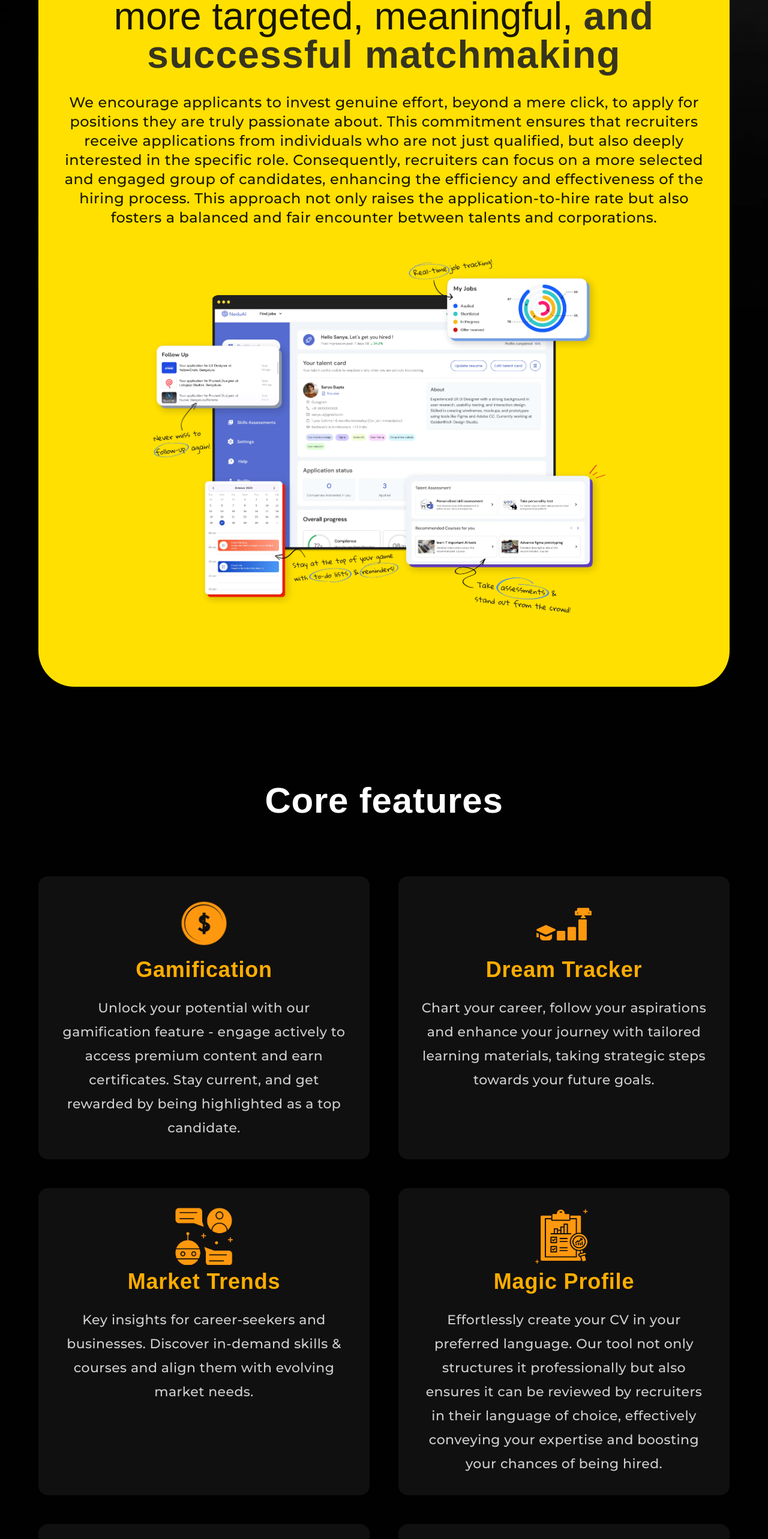
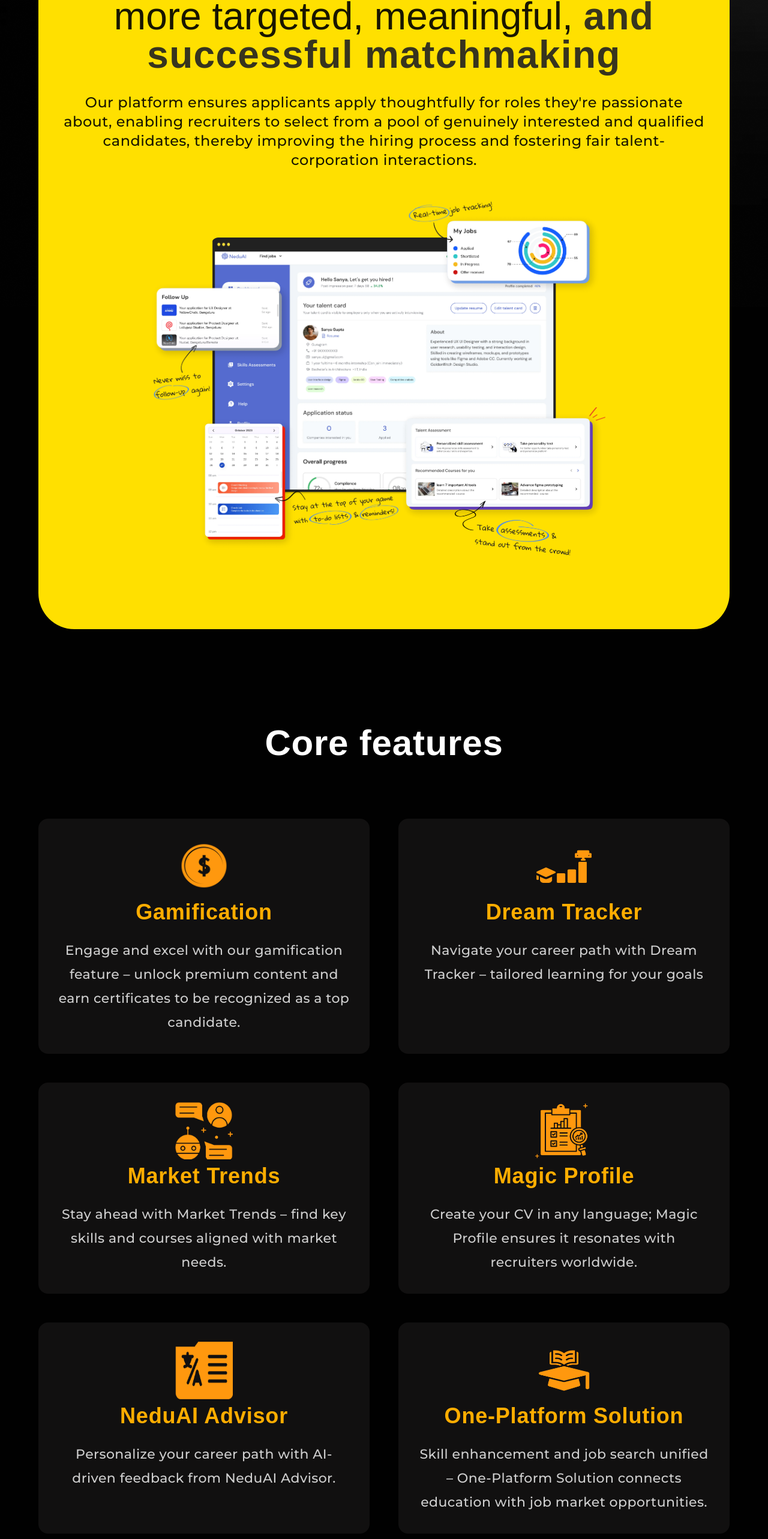
Before and after one commit to Asraful-code235/nedu-ai, a Next.js app: page / in a window 1280 px wide. Shown: the part 3662-6228 px from the top of the page at 60% size. Built offline with nearby package versions, Linux system fonts and the light colour scheme; a web font is replaced by a local one.

Commit message:
Desing fixes

```diff
--- a/app/page.js
+++ b/app/page.js
@@ -29,10 +29,10 @@
       <WhoWeServe />
       <ForEducation />
       <ForIndividuals />
+      <Timeline />
       <section className="relative ">
         <OurStory />
       </section>
-      <Timeline />
     </section>
   );
 }
--- a/components/start/Founders.jsx
+++ b/components/start/Founders.jsx
@@ -1,15 +1,27 @@
+"use client";
+import { motion } from "framer-motion";
 import Image from "next/image";
-export default function Founders({ founder }) {
+export default function Founders({ founder, key }) {
   return (
-    <div className="flex bg-[#fafafa] z-20 w-full max-w-[191px] h-full p-0 shadow-md  flex-col items-center  gap-2">
+    <motion.div
+      initial={{
+        opacity: 0,
+      }}
+      whileInView={{
+        opacity: 1,
+      }}
+      viewport={{ once: true }}
+      transition={{ duration: 0.3, delay: 0.3 * key }}
+      className="flex bg-[#fafafa] z-20 w-full max-w-[191px] h-full p-0 shadow-md  flex-col items-center  gap-2"
+    >
       <div className=" bg-[#edeae8] w-full min-h-[172px] relative overflow-hidden flex items-end justify-end">
-        <div className="w-[172px] relative">
+        <div className="w-[172px] relative overflow-hidden">
           <Image
             src={founder.img}
             width={400}
             height={400}
             alt={founder.name}
-            className="w-full h-full  "
+            className="w-full h-full hover:scale-[1.05] transition-all duration-300"
           />
         </div>
       </div>
@@ -25,23 +37,31 @@
             {founder.division}
           </p>
         </div>
-        <div className="flex items-center gap-3 justify-center mt-1 sm:-mt-2 lg:mt-0 2xl:-mt-2">
+        <motion.div className="flex items-center gap-3 justify-center mt-1 sm:mt-2 lg:mt-0 xl:mt-0">
           <a href={`${founder.linkedIn}`} target="_blank">
-            <img
+            <motion.img
+              whileHover={{
+                scale: [1, 1.1],
+              }}
+              transition={{ duration: 0.3, ease: "easeOut" }}
               src="/icons/LinkedIn.svg"
               alt="mail"
-              className="w-[26px] h-[26px]"
+              className="w-[26px] h-[26px] hover:shadow-sm"
             />
           </a>
           <a href={`mailto:${founder.mail}`} target="_blank">
-            <img
+            <motion.img
+              whileHover={{
+                scale: [1, 1.1],
+              }}
+              transition={{ duration: 0.3, ease: "easeOut" }}
               src="/icons/mailsmall.svg"
               alt="mail"
-              className="w-[26px] h-[26px]"
+              className="w-[26px] h-[26px] hover:shadow-sm"
             />
           </a>
-        </div>
+        </motion.div>
       </div>
-    </div>
+    </motion.div>
   );
 }
--- a/components/start/GridItems.jsx
+++ b/components/start/GridItems.jsx
@@ -7,32 +7,32 @@
   {
     img: "/images/Gamification.png",
     title: "Gamification",
-    desc: "Unlock your potential with our gamification feature - engage actively to access premium content and earn certificates. Stay current, and get rewarded by being highlighted as a top candidate.",
+    desc: "Engage and excel with our gamification feature – unlock premium content and earn certificates to be recognized as a top candidate.",
   },
   {
     img: "/images/LearningTracker.png",
     title: "Dream Tracker",
-    desc: "Chart your career, follow your aspirations and enhance your journey with tailored learning materials, taking strategic steps towards your future goals.",
+    desc: "Navigate your career path with Dream Tracker – tailored learning for your goals",
   },
   {
     img: "/images/Personalized AI Chatbot.png",
     title: "Market Trends",
-    desc: "Key insights for career-seekers and businesses. Discover in-demand skills & courses and align them with evolving market needs.",
+    desc: "Stay ahead with Market Trends – find key skills and courses aligned with market needs.",
   },
   {
     img: "/images/CareerCanvas.png",
     title: "Magic Profile",
-    desc: "Effortlessly create your CV in your preferred language. Our tool not only structures it professionally but also ensures it can be reviewed by recruiters in their language of choice, effectively conveying your expertise and boosting your chances of being hired.",
+    desc: "Create your CV in any language; Magic Profile ensures it resonates with recruiters worldwide.  ",
   },
   {
     img: "/images/Multilingual Platform.png",
     title: "NeduAI Advisor",
-    desc: "Engage in an intuitive conversation with our AI-driven system to receive personalized feedback on your profile. This guidance not only uncovers unexpected career opportunities but also helps you to articulate your unique strengths and strategically design your career path.",
+    desc: "Personalize your career path with AI-driven feedback from NeduAI Advisor. ",
   },
   {
     img: "/images/Learning Hub.png",
     title: "One-Platform Solution ",
-    desc: "Discover the convenience of enhancing your skills and finding work all in one place. Our platform uniquely integrates formal and informal education with leading job market platforms, making it effortlessly simple to keep your profile updated. Sync with our partners to receive the best job offers, tailored just for you.",
+    desc: "Skill enhancement and job search unified – One-Platform Solution connects education with job market opportunities.",
   },
 ];
 
--- a/components/start/MakesUsDifferent.jsx
+++ b/components/start/MakesUsDifferent.jsx
@@ -19,15 +19,11 @@
             </span>
           </div>
           <p className="visionParagraph max-w-[1102px] mx-auto text-start lg:text-center px-4 text-[11px] lg:text-xl xl:text-2xl font-medium text-black text-opacity-90 leading-[166.667%] lg:tracking-[0.48px] ">
-            We encourage applicants to invest genuine effort, beyond a mere
-            click, to apply for positions they are truly passionate about. This
-            commitment ensures that recruiters receive applications from
-            individuals who are not just qualified, but also deeply interested
-            in the specific role. Consequently, recruiters can focus on a more
-            selected and engaged group of candidates, enhancing the efficiency
-            and effectiveness of the hiring process. This approach not only
-            raises the application-to-hire rate but also fosters a balanced and
-            fair encounter between talents and corporations.
+            Our platform ensures applicants apply thoughtfully for roles
+            they&apos;re passionate about, enabling recruiters to select from a
+            pool of genuinely interested and qualified candidates, thereby
+            improving the hiring process and fostering fair talent-corporation
+            interactions.
           </p>
         </div>
 
--- a/components/start/OurStory.jsx
+++ b/components/start/OurStory.jsx
@@ -5,6 +5,7 @@
 import { useState } from "react";
 import Founders from "./Founders";
 import Advisory from "./Advisory";
+import { motion } from "framer-motion";
 
 const founders = [
   {
@@ -19,7 +20,7 @@
     img: "/founders/pasi_o_mc.png",
     name: "Pasi Orovuo",
     position: "CTO",
-    division: "Dev. Security Specialist",
+    division: "Development and Security",
     mail: "pasi@nedu.ai",
     linkedIn: "https://www.linkedin.com/in/pasiorovuo",
   },
@@ -27,8 +28,8 @@
     img: "/founders/Dave Brady.webp",
     name: "Dave Brady",
     position: "COO",
-    division: "Solution Architect, Data Analyst",
-    mail: "pasi@nedu.ai",
+    division: "Solution Architect, Data Analyst ",
+    mail: "dave@nedu.ai",
     linkedIn: "https://www.linkedin.com/in/dave-brady-b9167044",
   },
 
@@ -74,7 +75,7 @@
         alt={"story_svg"}
         className="w-[600px] absolute right-[-25%] md:right-[0%] bottom-[0%] z-10"
       />
-      <section className="visionParagraph relative py-12 px-4 lg:px-16 lg:py-16 2xl:px-32  space-y-6 md:space-y-9 bg-white">
+      <section className="visionParagraph relative pb-12 pt-6 px-4 lg:px-16 2xl:px-32  space-y-6 md:space-y-9 bg-white">
         <h1 className="text-3xl lg:text-5xl font-bold leading-10 lg:leading-[67px] tracking-[0.6] lg:tracking-[0.96px]">
           Our{" "}
           <span className="text-darkYellow relative">
@@ -151,11 +152,14 @@
                 </div>
               </div>
               <section className=" overflow-x-scroll scrollbar-hidden">
-                <div className=" grid grid-cols-2 lg:grid-cols-4 gap-3 lg:gap-6  place-items-center place-content-center w-fit">
+                <motion.div
+                  transition={{ duration: 0.5, delayChildren: 0.5 }}
+                  className=" grid grid-cols-2 lg:grid-cols-4 gap-3 lg:gap-6  place-items-center place-content-center w-fit"
+                >
                   {founders.map((founder, key) => (
                     <Founders key={key} founder={founder} />
                   ))}
-                </div>
+                </motion.div>
               </section>
               <section className="grid xl:hidden grid-cols-1 mt-6 md:mt-0 md:grid-cols-2 col-span-2 gap-6 lg:gap-10">
                 <div className="p-[32px] lg:p-[40px] z-30 after:absolute after:content-[url('/images/threestars.svg')] after:bottom-8 after:right-8 relative before:absolute before:content-[url('/images/stars.svg')] before:top-4 before:left-5  bg-[#E4EAF5] border-2 border-[#7D7D7D] rounded-xl flex flex-col items-start justify-center gap-2">
--- a/components/start/YouthEmpowerment.jsx
+++ b/components/start/YouthEmpowerment.jsx
@@ -45,7 +45,7 @@
             <div className="w-full mt-8 md:mt-0 lg:mt-10 flex flex-col gap-1 lg:gap-3 xl:gap-6 items-start md:items-center xl:items-start justify-center xl:justify-start">
               <Button
                 variant="light"
-                className="bg-white underline underline-offset-4 hover:bg-[#dddddd] transition-colors duration-300 w-fit text-[#0081B5] px-8 py-[8px] md:px-8 md:py-[8px] lg:px-[64px] lg:py-[18px] rounded-md md:rounded-xl text-xs md:text-2xl tracking-[0.058px] leading-[140.18%] font-semibold border-none"
+                className="bg-white hover:bg-[#dddddd] transition-colors duration-300 w-fit text-[#0081B5] px-8 py-[8px] md:px-8 md:py-[8px] lg:px-[64px] lg:py-[18px] rounded-md md:rounded-xl text-xs md:text-2xl tracking-[0.058px] leading-[140.18%] font-semibold border-none"
               >
                 <a
                   href="https://happy-helpline-ai.vercel.app/"
```
Also changed, not shown: components/start/Timeline.jsx (+8 -8 lines).
